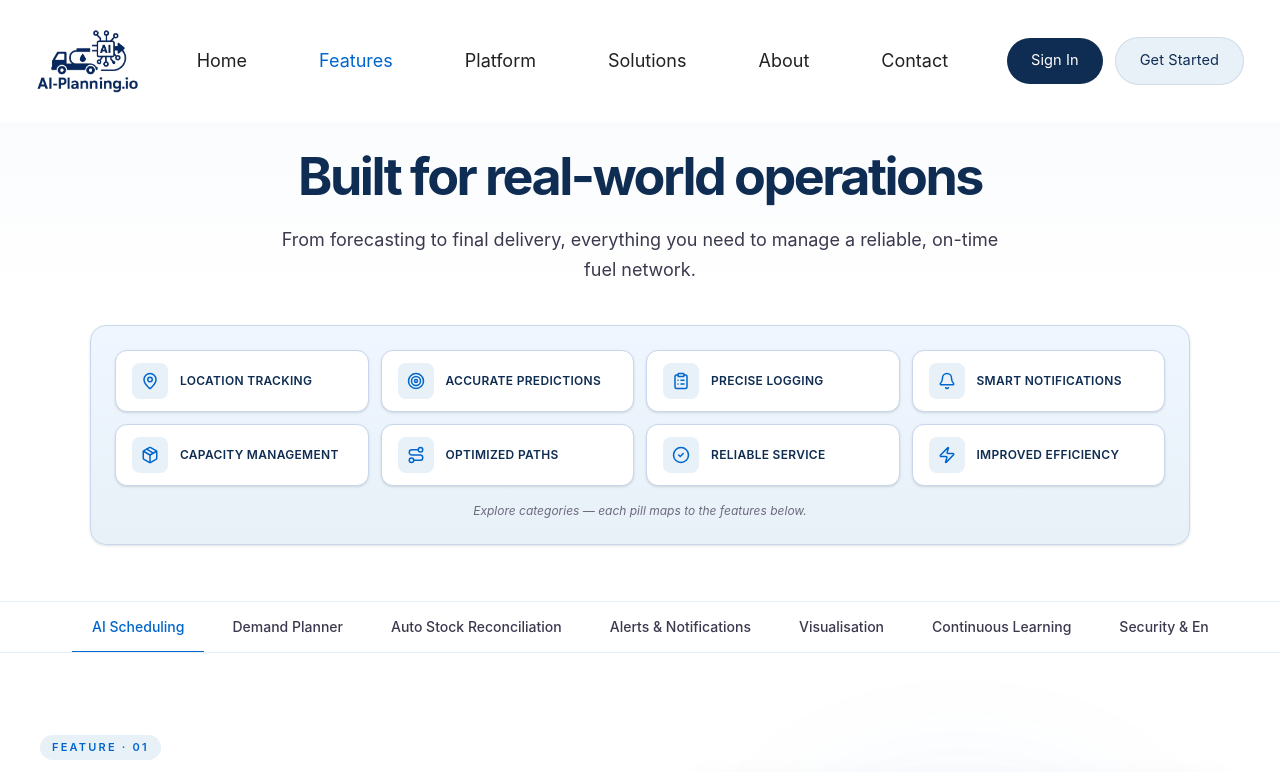
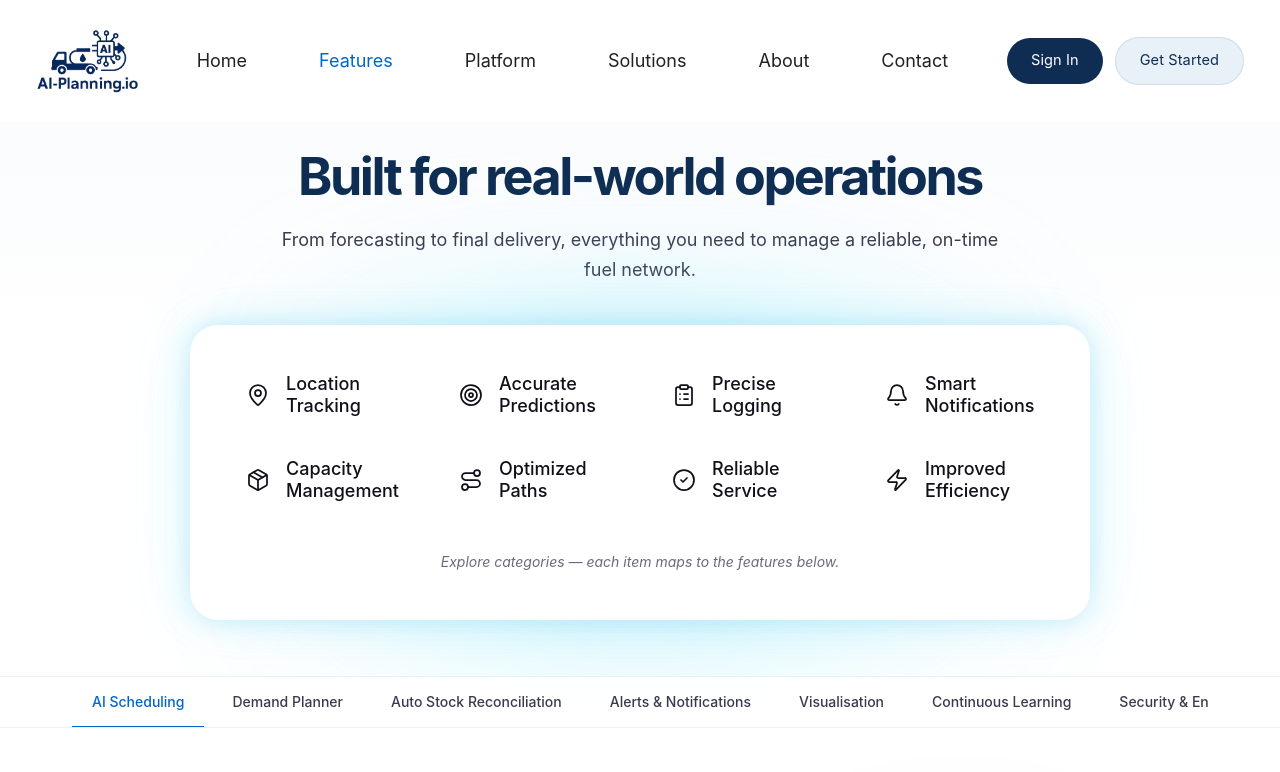
Before and after one commit to abhitheta/ai-planwebsite, a React (Vite) app: page /features in a window 1280 px wide. Shown: the top 772 px of the page. Built offline with nearby package versions, Linux system fonts and the light colour scheme; no server answers.

Commit message:
update the Ui of some section

```diff
--- a/src/pages/ThetaOpsAssistant.tsx
+++ b/src/pages/ThetaOpsAssistant.tsx
@@ -13,7 +13,6 @@ import {
 } from 'lucide-react';
 import { FadeInView } from '../components/FadeInView';
 
-// ── Feature category pills (hero) ────────────────────────────────────────────
 const CATEGORIES = [
   { icon: MapPin, label: 'Location Tracking' },
   { icon: Target, label: 'Accurate Predictions' },
@@ -414,25 +413,33 @@ export function ThetaOpsAssistant() {
             fuel network.
           </p>
 
-          <div className="rounded-2xl bg-gradient-to-b from-[#eff6ff] to-[#e8f0f8] border border-[#c8d7ea] px-4 sm:px-6 py-5 sm:py-6 shadow-sm">
-            <div className="grid grid-cols-2 sm:grid-cols-4 gap-2.5 sm:gap-3">
-              {CATEGORIES.map((c) => (
-                <div
-                  key={c.label}
-                  className="group flex items-center gap-2 sm:gap-3 rounded-xl bg-white border border-[#c8d7ea] px-3 sm:px-4 py-2.5 sm:py-3 shadow-sm hover:border-[#0066cc] hover:shadow-md transition-all cursor-pointer"
-                >
-                  <span className="flex h-8 w-8 sm:h-9 sm:w-9 items-center justify-center rounded-lg bg-[#e8f0f8] text-[#0066cc] group-hover:bg-[#0066cc] group-hover:text-white transition-colors flex-shrink-0">
-                    <c.icon className="h-4 w-4 sm:h-[18px] sm:w-[18px]" />
-                  </span>
-                  <span className="text-[11px] sm:text-[12px] font-semibold text-[#0f2d52] uppercase tracking-wide leading-tight text-left">
-                    {c.label}
-                  </span>
-                </div>
-              ))}
+          {/* ── Platform Impact card — single clean card with 4 headline metrics ── */}
+          <div className="relative mx-auto max-w-[900px]">
+            {/* Soft cyan glow behind the card for depth */}
+            <div
+              aria-hidden
+              className="pointer-events-none absolute -inset-10 rounded-[60px] blur-3xl"
+              style={{
+                background:
+                  'radial-gradient(circle at center, rgba(99,200,240,0.35) 0%, rgba(103,232,249,0.22) 38%, rgba(99,200,240,0.08) 62%, rgba(99,200,240,0) 80%)',
+              }}
+            />
+
+            <div className="relative rounded-[28px] bg-white px-5 py-9 sm:px-14 sm:py-12 shadow-[0_0_20px_rgba(99,200,240,0.22),0_0_40px_rgba(99,200,240,0.18),0_0_70px_rgba(103,232,249,0.14)]">
+              <ul className="grid grid-cols-2 sm:grid-cols-4 gap-x-10 sm:gap-x-16 gap-y-8 sm:gap-y-10 list-none p-0 m-0">
+                {CATEGORIES.map((c) => (
+                  <li key={c.label} className="flex items-center gap-4 text-left">
+                    <c.icon className="h-6 w-6 text-[#111019] flex-shrink-0" strokeWidth={1.75} />
+                    <span className="text-[16px] sm:text-[18px] font-medium text-[#111019] leading-tight">
+                      {c.label}
+                    </span>
+                  </li>
+                ))}
+              </ul>
+              <p className="mt-12 text-center text-[14px] text-[#6B6A7C] italic">
+                Explore categories — each item maps to the features below.
+              </p>
             </div>
-            <p className="mt-4 text-[12px] text-[#6B6A7C] italic">
-              Explore categories — each pill maps to the features below.
-            </p>
           </div>
         </div>
       </section>
```
Also changed, not shown: .claude/settings.local.json (added).
